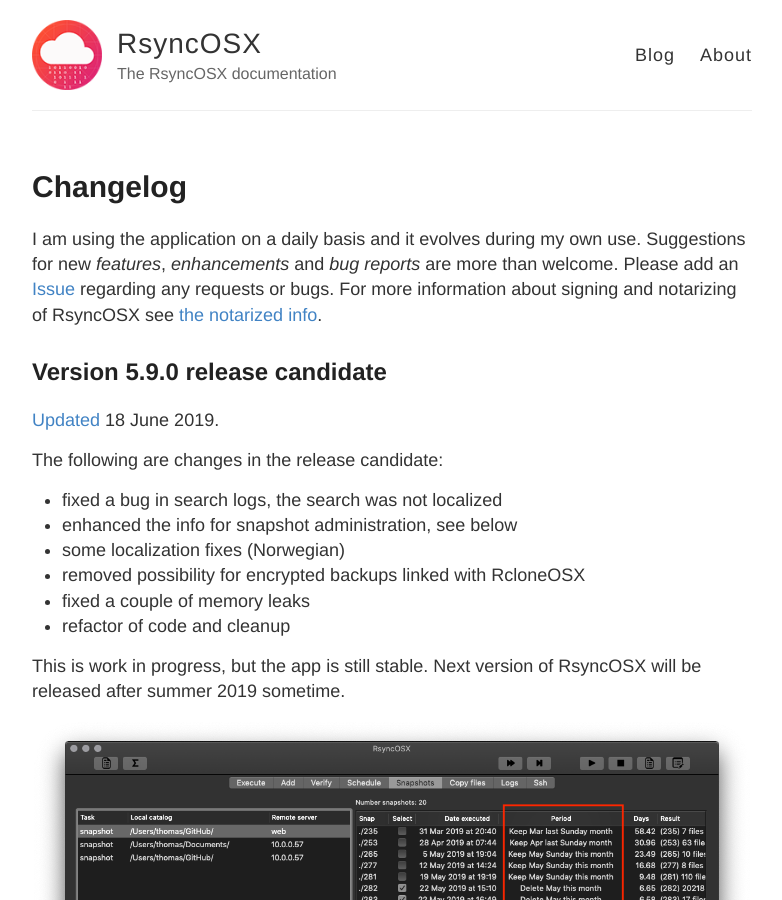
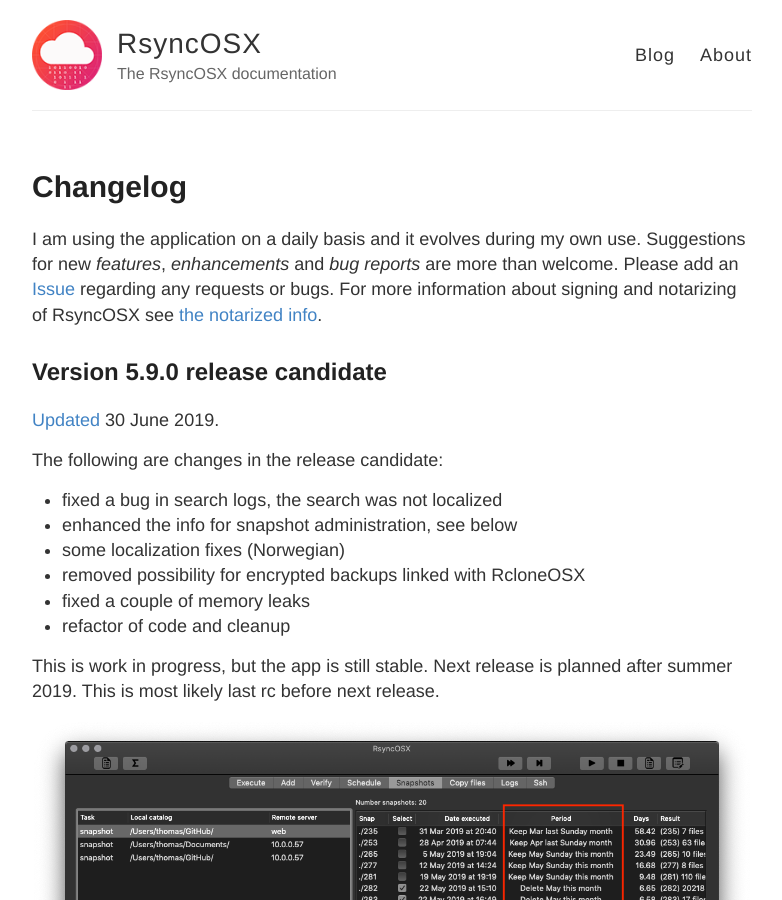
Before and after one commit to d2s/Documentation, a Jekyll site: the page built from _posts/2018-04-10-Changelog.md, in a window 1280 px wide and 900 px high. Shown: the whole window, without its empty margins (248-1030 px from the left). Built offline with Jekyll 4.4.1, drawn with Linux system fonts in a browser that asks for light colours.

Commit message:
Update 2018-04-10-Changelog.md

```diff
--- a/_posts/2018-04-10-Changelog.md
+++ b/_posts/2018-04-10-Changelog.md
@@ -7,7 +7,7 @@ I am using the application on a daily basis and it evolves during my own use. Su
 
 ## Version 5.9.0 release candidate
 
-[Updated](https://github.com/rsyncOSX/RsyncOSX/releases/tag/v5.9.0rc) 18 June 2019.
+[Updated](https://github.com/rsyncOSX/RsyncOSX/releases/tag/v5.9.0rc) 30 June 2019.
 
 The following are changes in the release candidate:
 
@@ -18,7 +18,7 @@ The following are changes in the release candidate:
 - fixed a couple of memory leaks
 - refactor of code and cleanup
 
-This is work in progress, but the app is still stable. Next version of RsyncOSX will be released after summer 2019 sometime.
+This is work in progress, but the app is still stable. Next release is planned after summer 2019. This is most likely last rc before next release.
 
 ![](/images/RsyncOSX/master/nextversion/updatedplan.png)
 
```
